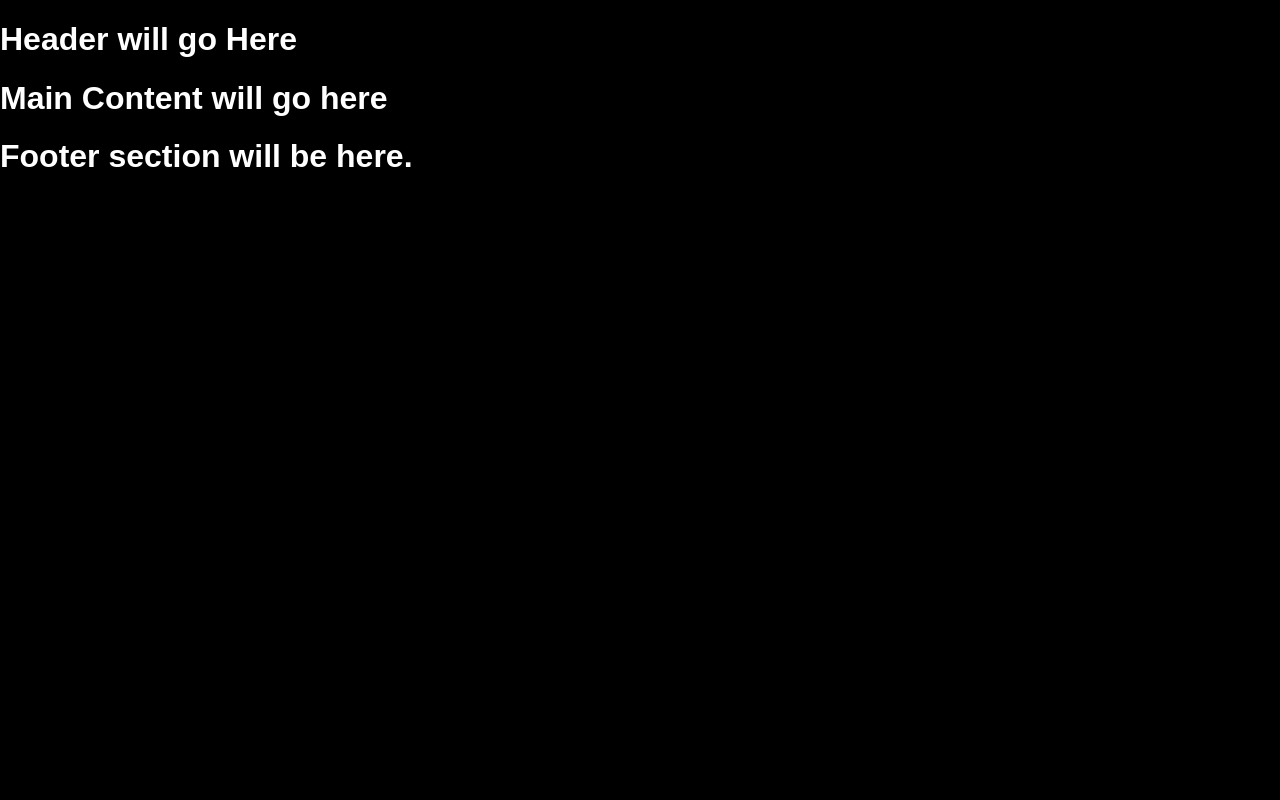
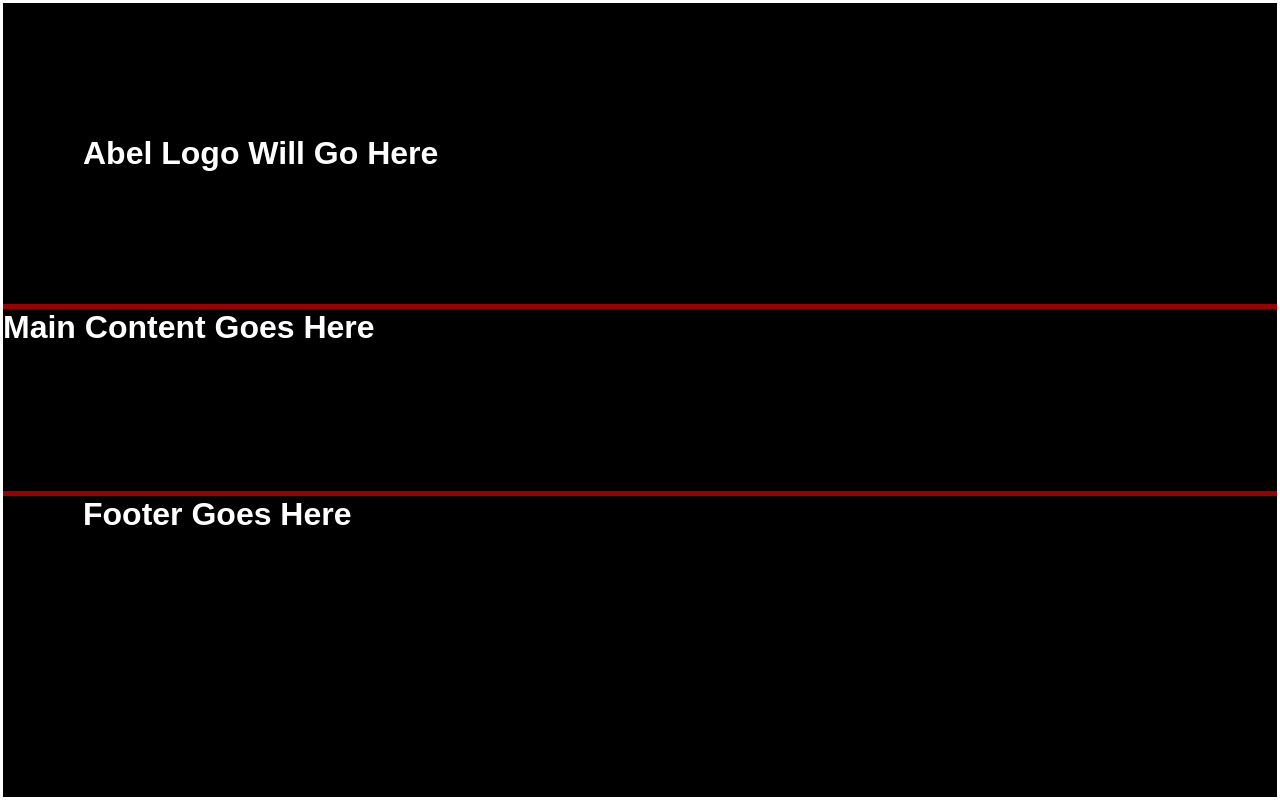
Before and after one commit to vedransehovic/BayWatch-Old, a React (Create React App) app: page /display in a window 1280 px wide. Built offline with nearby package versions, Linux system fonts and the light colour scheme; a web font is replaced by a local one.

Commit message:
layout working on

```diff
--- a/src/Pages/ClientDisplayPage.js
+++ b/src/Pages/ClientDisplayPage.js
@@ -1,16 +1,13 @@
 //This is a client display page. This will run on a Rental's plasma in the Rental lobby and will just rotate names or present productions.
 import React from "react";
+import styled from "styled-components";
 //import components
-import ClientDispHeader from "../components/ClientDispHeader";
-import ClientDispMain from "../components/ClientDispMain";
-import ClientDispFooter from "../components/ClientDispFooter";
+import ClientDispHeader from "../components/ClientDispComponent";
 
 const ClientDisplayPage = () => {
   return (
     <div>
       <ClientDispHeader />
-      <ClientDispMain />
-      <ClientDispFooter />
     </div>
   );
 };
--- /dev/null
+++ b/src/components/ClientDispComponent.js
@@ -0,0 +1,57 @@
+//this is part of ClientDisplayPage.js
+import React from "react";
+import styled from "styled-components";
+
+const ClientDispHeader = () => {
+  return (
+    <Container>
+      <Header>
+        <h1>Abel Logo Will Go Here</h1>
+      </Header>
+      <Line></Line>
+      <Main>
+        <h1>Main Content Goes Here</h1>
+      </Main>
+      <Line></Line>
+      <Footer>
+        <h1>Footer Goes Here</h1>
+      </Footer>
+    </Container>
+  );
+};
+
+//styling
+
+const Container = styled.div`
+  border: 3px solid white;
+  display: flex;
+  height: 100vh;
+  flex-direction: column;
+`;
+
+const Header = styled.div`
+  display: flex;
+  height: 100%;
+  align-items: center;
+  padding-left: 5rem;
+  // border: 2px solid yellow;
+`;
+const Main = styled.div`
+  display: flex;
+  height: 60vh;
+  //  border: 2px solid red;
+`;
+const Footer = styled.div`
+  display: flex;
+  height: 100%;
+  padding-left: 5rem;
+  //  border: 2px solid cyan;
+`;
+
+const Line = styled.div`
+  height: 1.5%;
+  background: #900;
+  width: 100%;
+`;
+
+export default ClientDispHeader;
--- a/src/components/ClientDispFooter.js
+++ /dev/null
@@ -1,12 +0,0 @@
-//this is part of ClientDisplayPage.js
-import React from "react";
-
-const ClientDispFooter = () => {
-  return (
-    <div>
-      <h1>Footer section will be here.</h1>
-    </div>
-  );
-};
-
-export default ClientDispFooter;
--- a/src/components/ClientDispHeader.js
+++ /dev/null
@@ -1,12 +0,0 @@
-//this is part of ClientDisplayPage.js
-import React from "react";
-
-const ClientDispHeader = () => {
-  return (
-    <div>
-      <h1>Header will go Here</h1>
-    </div>
-  );
-};
-
-export default ClientDispHeader;
--- a/src/components/ClientDispMain.js
+++ /dev/null
@@ -1,12 +0,0 @@
-//this is part of ClientDisplayPage.js
-import React from "react";
-
-const ClientDispMain = () => {
-  return (
-    <div>
-      <h1>Main Content will go here</h1>
-    </div>
-  );
-};
-
-export default ClientDispMain;
--- a/src/index.css
+++ b/src/index.css
@@ -1,5 +1,6 @@
-body {
+* {
   margin: 0;
   padding: 0;
+  box-sizing: border-box;
   font-family: sans-serif;
 }
```
